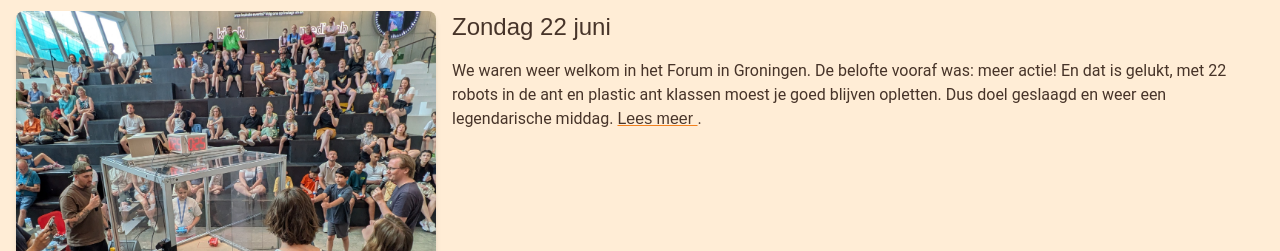
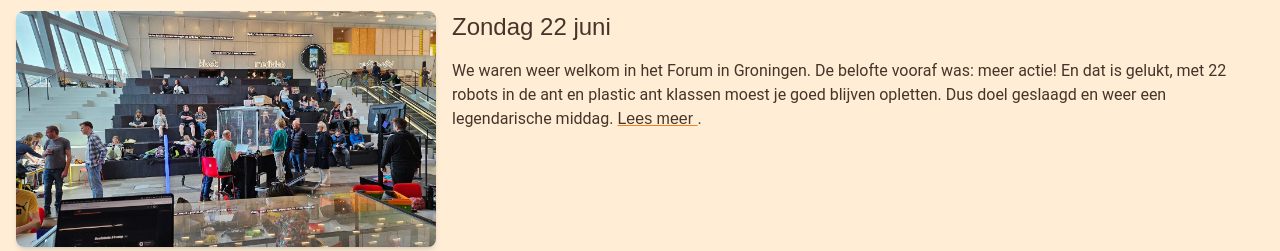
Before and after one commit to Boeliebots/website, an Astro site: page / in a window 1280 px wide. Shown: the part 549-800 px from the top of the page. Built offline with nearby package versions, Linux system fonts and the light colour scheme; Astro itself is replaced by a stand-in of ours.

Commit message:
weer terug, ging niet goed

```diff
--- a/src/content/evenementen/boeliebots-4.md
+++ b/src/content/evenementen/boeliebots-4.md
@@ -2,7 +2,7 @@
 title: 'Boeliebots IV - Met werkende livestream'
 description: 'We waren weer welkom in het Forum in Groningen. De belofte vooraf was: meer actie! En dat is gelukt, met 22 robots in de ant en plastic ant klassen moest je goed blijven opletten. Dus doel geslaagd en weer een legendarische middag.'
 pubDate: '2025-06-22'
-heroImage: '/boeliebots-4.jpg'
+heroImage: '/boeliebots-3.jpg'
 ---
 Het was heel warm in het Forum, en de actie loog er ook niet om. Altijd spannend onderdeel "de techniek" heeft goed meegewerkt, dus dat was ook heel heel fijn. De livestream kun je [op youtube](https://youtube.com/live/xrhdEJzg84c) terug kijken. Daar kun je ook zien dat er lekker veel actie was. Op ons verlanglijstje staat nog om volgende keer een microfoon in de arena te monteren, dat je de actiegeluiden ook later terug kunt horen.
 
```
